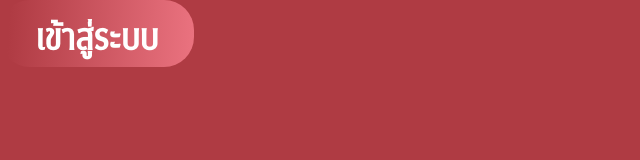
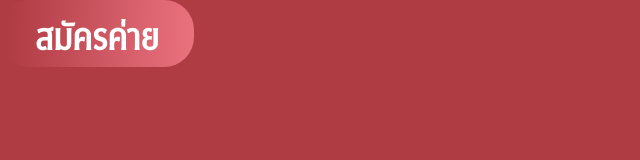
Before and after one commit to fecamp-cu/fe-2021-frontend, a React (Create React App) app: page / in a window 1280 px wide. Shown: the top 160 px of the page, without its empty margins (0-640 px from the left). Built offline with nearby package versions, Linux system fonts and the light colour scheme.

Commit message:
buttons (edit font color)

```diff
--- a/src/App.tsx
+++ b/src/App.tsx
@@ -6,7 +6,7 @@ import Button from './components/Buttons/Buttons'
 function App() {
   return (
     <div className="App">
-      <Button typeButton={"applyButton"} typeText={"applyText"} onClick={""}>เข้าสู่ระบบ</Button>
+      <Button typeButton={"applyButton"} typeText={"applyText"} onClick={""}>สมัครค่าย</Button>
     </div>
   );
 }
--- a/src/components/Buttons/Buttons.style.css
+++ b/src/components/Buttons/Buttons.style.css
@@ -28,6 +28,7 @@
   background: #ffffff;
   border-radius: 5px;
   border: 0px;
+  box-shadow: 0px 0px 10px rgba(0, 0, 0, 0.25);
   display: flex;
   align-items: center;
   text-align: center;
@@ -336,6 +337,9 @@
   /* TH/Button/Chalalongkorn */
 
   font-family: CHULALONGKORN;
+  background: linear-gradient(93.44deg, #af3b43 100%, #ea727f 100%);
+  -webkit-background-clip: text;
+  -webkit-text-fill-color: transparent;
   font-style: normal;
   font-weight: bold;
   font-size: 20px;
```
